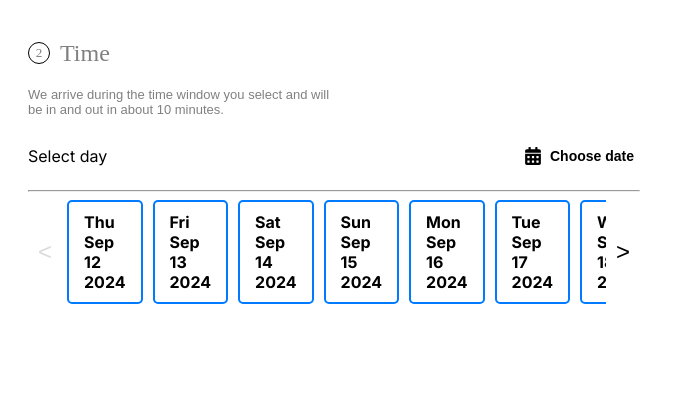
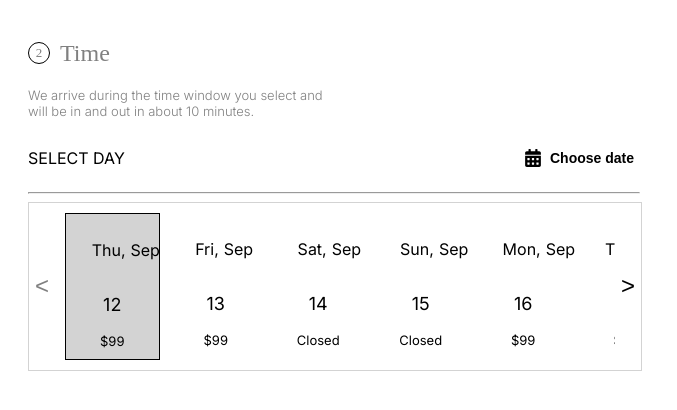
Before and after one commit to yashjk/multi-step-form, a Next.js app: page / in a window 1280 px wide. Shown: the top 410 px of the page, without its empty margins (0-677 px from the left). Built offline with nearby package versions, Linux system fonts and the light colour scheme.

Commit message:
Add improvements to date slider

```diff
--- a/src/app/components/Time.tsx
+++ b/src/app/components/DateAndTime.tsx
@@ -1,7 +1,7 @@
 import React from "react";
-import DateSlider from "./Date";
+import Dates from "./Dates";
 
-const Time = () => {
+const DateAndTime = () => {
 	return (
 		<div className="container">
 			<div className="flex">
@@ -15,11 +15,11 @@ const Time = () => {
 						in about 10 minutes.
 					</p>
 
-					<DateSlider />
+					<Dates />
 				</div>
 			</div>
 		</div>
 	);
 };
 
-export default Time;
+export default DateAndTime;
--- a/src/app/components/DatePickerButton.tsx
+++ b/src/app/components/DatePickerButton.tsx
@@ -3,14 +3,14 @@ import DatePicker from "react-datepicker";
 import "react-datepicker/dist/react-datepicker.css";
 
 const DatePickerButton = ({
-	startDate,
+	date,
 	handleDateChange,
 }: DatePickerButtonProps) => {
 	return (
 		<div className="date-picker-dropdown">
 			<DatePicker
-				selected={startDate}
-				onChange={() => handleDateChange()}
+				selected={date}
+				onChange={(date) => handleDateChange(date)}
 				inline
 			/>
 		</div>
--- a/src/app/components/DateSlider.tsx
+++ b/src/app/components/DateSlider.tsx
@@ -1,16 +1,31 @@
-import { generateDates } from "@/utils/helpers";
-import React, { useState } from "react";
+import { formatMonth, formatWeekDay, generateDates } from "@/utils/helpers";
+import React, { useEffect, useState } from "react";
 
-const DateSlider = ({ date, handleDateChange }: DatePickerButtonProps) => {
-	const today = new Date();
+const DateSlider = ({
+	today,
+	date,
+	handleDateChange,
+}: DatePickerButtonProps) => {
+	const dates = generateDates(today as Date);
+	const [startIndex, setStartIndex] = useState(0);
 
-	const dates = generateDates(today as Date);
+	const handleNext = () => {
+		if (startIndex + 4 < dates.length - 10) {
+			setStartIndex(startIndex + 4);
+		}
+	};
 
-	const isDateSelected = (date: Date) => {
+	const handlePrev = () => {
+		if (startIndex > 0) {
+			setStartIndex(startIndex - 4);
+		}
+	};
+
+	const isDateSelected = (singleDate: Date) => {
 		return (
-			date.getDate() === date.getDate() &&
-			date.getMonth() === date.getMonth() &&
-			date.getFullYear() === date.getFullYear()
+			singleDate.getDate() === date.getDate() &&
+			singleDate.getMonth() === date.getMonth() &&
+			singleDate.getFullYear() === date.getFullYear()
 		);
 	};
 
@@ -18,26 +33,45 @@ const DateSlider = ({ date, handleDateChange }: DatePickerButtonProps) => {
 		<div className="date-slider">
 			<button
 				className="arrow-button"
-				onClick={() => handleDateChange()}
-				disabled={date <= today}
+				onClick={handlePrev}
+				disabled={startIndex === 0}
 			>
 				&lt;
 			</button>
-			<div className="dates-container">
-				{dates.map((date, index) => (
-					<div
-						key={index}
-						className={`date-item ${isDateSelected(date) ? "selected" : ""}`}
-						onClick={() => handleDateChange()}
-					>
-						{date.toDateString()}
-					</div>
-				))}
+			<div className="dates-wrapper">
+				<div
+					className="dates-container"
+					style={{
+						transform: `translateX(-${startIndex * 30}%)`,
+					}}
+				>
+					{dates.map((singleDate, index) => (
+						<div
+							key={index}
+							className={`date-item ${
+								isDateSelected(singleDate) ? "selected" : ""
+							}`}
+							onClick={() => handleDateChange(singleDate)}
+						>
+							<div className="flex items-center width-50">
+								<p>{formatWeekDay(singleDate)}, </p>
+								<p className="pl-5">{formatMonth(singleDate)}</p>
+							</div>
+							<p className="text-large">{singleDate.getDate()}</p>
+							<span className="text-small">
+								{formatWeekDay(singleDate) === "Sat" ||
+								formatWeekDay(singleDate) === "Sun"
+									? "Closed"
+									: "$99"}
+							</span>
+						</div>
+					))}
+				</div>
 			</div>
 			<button
 				className="arrow-button"
-				onClick={() => handleDateChange()}
-				disabled={date >= dates[dates.length - 1]}
+				onClick={handleNext}
+				disabled={startIndex + 4 >= dates.length}
 			>
 				&gt;
 			</button>
--- a/src/app/components/Date.tsx
+++ b/src/app/components/Dates.tsx
@@ -1,30 +1,34 @@
-import React, { MouseEvent, useState } from "react";
+"use client";
+import React, { MouseEvent, useEffect, useState } from "react";
 import { FaCalendarAlt } from "react-icons/fa";
 
 import DatePickerButton from "./DatePickerButton";
 import DateSlider from "./DateSlider";
+import { useAppStore } from "@/utils/StoreProvider";
 
-const Date = () => {
-	const [date, setDate] = useState<Date | null>(null);
+const Dates = () => {
+	const { date, setDate } = useAppStore((state) => state);
 	const [isOpen, setIsOpen] = useState<boolean>(false);
-
+	const today = new Date();
 	const handleClick = (e: MouseEvent<HTMLButtonElement>) => {
 		e.preventDefault();
 		setIsOpen(!isOpen);
 	};
-	const handleDateChange = (date: Date | null) => {
+	const handleDateChange = (date: Date) => {
 		setDate(date);
 		setIsOpen(false);
 	};
-	console.log(date, "Inside date");
+	useEffect(() => {
+		setDate(today);
+	}, [!date]);
 	return (
 		<div className="flex">
 			<div className="flex-row width-full">
 				<div className="flex justify-between width-full">
-					<p>Select day</p>
+					<p>SELECT DAY</p>
 					<button onClick={handleClick} className="date-picker-button">
 						<FaCalendarAlt className="date-picker-icon" />
-						<span>{date ? date.toLocaleDateString() : "Choose date"}</span>
+						<span>Choose date</span>
 					</button>
 				</div>
 				{isOpen && (
@@ -33,10 +37,16 @@ const Date = () => {
 					</div>
 				)}
 				<hr />
-				<DateSlider date={date} handleDateChange={handleDateChange} />
+				{date && (
+					<DateSlider
+						today={today}
+						date={date}
+						handleDateChange={handleDateChange}
+					/>
+				)}
 			</div>
 		</div>
 	);
 };
 
-export default Date;
+export default Dates;
--- a/src/app/globals.css
+++ b/src/app/globals.css
@@ -1,5 +1,5 @@
 body {
-	font-family: Arial, sans-serif;
+	font-family: Arial, Helvetica, sans-serif;
 }
 
 .container {
@@ -9,11 +9,15 @@ body {
 .flex {
 	display: flex;
 }
-
+.background-white {
+	background-color: white;
+}
 .justify-between {
 	justify-content: space-between;
 }
-
+.justify-around {
+	justify-content: space-around;
+}
 .items-center {
 	align-items: center;
 }
@@ -34,9 +38,11 @@ body {
 .background-gray {
 	background-color: gray;
 }
+.text-large {
+	font-size: large;
+}
 .text-small {
 	font-size: small;
-	font-family: Arial, Helvetica, sans-serif;
 }
 
 .text-smaller {
@@ -47,7 +53,9 @@ body {
 .padding-20 {
 	padding: 20px;
 }
-
+.pl-5 {
+	padding-left: 5px;
+}
 .button-padding {
 	padding: 15px 45px;
 }
@@ -143,7 +151,6 @@ button:disabled {
 	gap: 8px;
 	background: none;
 	color: black;
-	/* padding: 10px 16px; */
 	border-radius: 8px;
 	font-weight: bold;
 	font-size: 14px;
@@ -163,9 +170,11 @@ button:disabled {
 	background-color: white;
 	border-radius: 8px;
 	position: absolute;
+	opacity: 100%;
 	right: 0;
-	/* z-index: 10; */
+	z-index: 10;
 }
+
 .absolute {
 	position: absolute;
 }
@@ -176,40 +185,46 @@ button:disabled {
 .date-slider {
 	display: flex;
 	align-items: center;
+	width: 100%;
+	overflow: hidden;
+	border: 1px solid lightgray;
+}
+
+.dates-wrapper {
+	width: 100%;
+	padding: 5px;
+	overflow: hidden;
+}
+
+.dates-container {
+	display: flex;
+	transition: transform 0.3s ease-in-out;
+}
+
+.date-item {
+	padding: 10px 5px;
+	margin: 5px;
+	cursor: pointer;
+	text-align: center;
+	min-width: 15%;
+	display: flex;
+	flex-direction: column;
+	align-items: center;
+}
+
+.date-item.selected {
+	background-color: lightgray;
+	border: 1px solid black;
 }
 
 .arrow-button {
-	background: none;
+	background-color: transparent;
 	border: none;
+	cursor: pointer;
 	font-size: 24px;
-	cursor: pointer;
-	padding: 0 10px;
-	user-select: none;
 }
 
 .arrow-button:disabled {
 	cursor: not-allowed;
-	opacity: 0.5;
+	color: gray;
 }
-
-.dates-container {
-	display: flex;
-	overflow-x: auto;
-	width: 100%;
-}
-.date-item {
-	padding: 10px 15px;
-	cursor: pointer;
-	border-radius: 5px;
-	margin: 0 5px;
-	user-select: none;
-}
-
-.date-item.selected {
-	border: 2px solid #007bff;
-	font-weight: bold;
-}
-
-.date-item:hover {
-	background-color: #f0f0f0;
-}
--- a/src/app/page.tsx
+++ b/src/app/page.tsx
@@ -1,14 +1,14 @@
 "use client";
 import Location from "./components/Location";
 import { useState } from "react";
-import Time from "./components/Time";
+import DateAndTime from "./components/DateAndTime";
 
 export default function Home() {
 	const [lastUpdatedStage, setLastUpdatedStage] = useState(0);
 	return (
 		<main>
 			{/* <Location /> */}
-			<Time />
+			<DateAndTime />
 		</main>
 	);
 }
--- a/src/store/index.ts
+++ b/src/store/index.ts
@@ -5,6 +5,7 @@ export const defaultInitialState: IAppState = {
 	address: null,
 	unit: "",
 	addressError: null,
+	date: null,
 };
 
 export const createAppStore = (initState: IAppState = defaultInitialState) => {
@@ -23,6 +24,10 @@ export const createAppStore = (initState: IAppState = defaultInitialState) => {
 				const state = get();
 				set({ ...state, addressError: error });
 			},
+			setDate: (date) => {
+				const state = get();
+				set({ ...state, date: date });
+			},
 		}))
 	);
 };
--- a/src/utils/helpers.tsx
+++ b/src/utils/helpers.tsx
@@ -1,9 +1,21 @@
 export const generateDates = (today: Date) => {
 	const dates = [];
-	for (let i = 0; i <= 14; i++) {
+	for (let i = 0; i <= 21; i++) {
 		const date = new Date(today);
 		date.setDate(today.getDate() + i);
 		dates.push(date);
 	}
 	return dates;
 };
+
+export const formatWeekDay = (date: Date) => {
+	return Intl.DateTimeFormat("en-US", {
+		weekday: "short",
+	}).format(date);
+};
+
+export const formatMonth = (date: Date) => {
+	return Intl.DateTimeFormat("en-US", {
+		month: "short",
+	}).format(date);
+};
```
